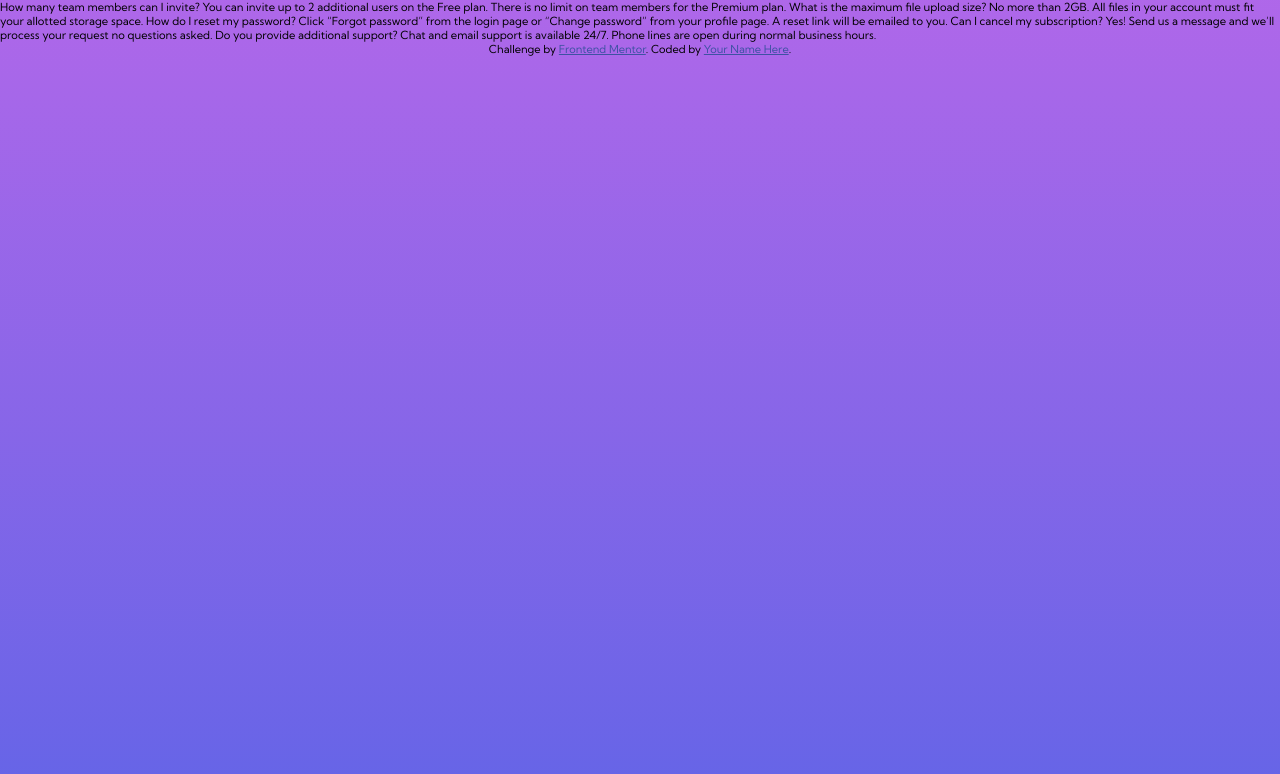
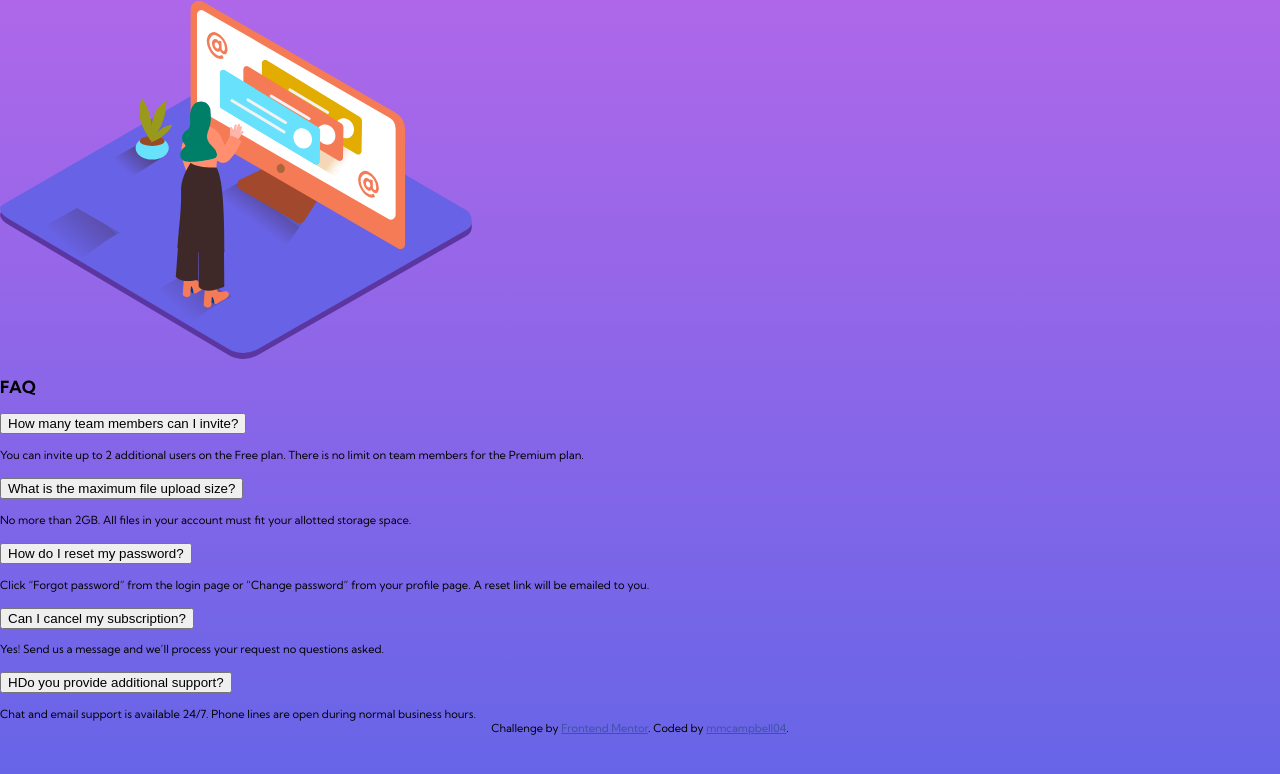
Before and after one commit to mmcampbell04/FeM-Accordian, a plain HTML site: page index.html in a window 1280 px wide. Drawn offline with Linux system fonts and the light colour scheme.

Commit message:
basic markup of card img and text

```diff
--- a/index.html
+++ b/index.html
@@ -12,30 +12,85 @@
 
   <title>Frontend Mentor | FAQ Accordion Card</title>
 
-
-
 </head>
 <body>
-  How many team members can I invite?
-  You can invite up to 2 additional users on the Free plan. There is no limit on
-  team members for the Premium plan.
 
-  What is the maximum file upload size?
-  No more than 2GB. All files in your account must fit your allotted storage space.
-
-  How do I reset my password?
-  Click “Forgot password” from the login page or “Change password” from your profile page.
-  A reset link will be emailed to you.
-
-  Can I cancel my subscription?
-  Yes! Send us a message and we’ll process your request no questions asked.
-
-  Do you provide additional support?
-  Chat and email support is available 24/7. Phone lines are open during normal business hours.
+  <section class="card">
+    <div class="card-image">
+      <img class="desktop-img" src="./images/illustration-woman-online-desktop.svg" alt="woman online">
+    </div>
+    <div class="card-text">
+      <h1>FAQ</h1>
+      <!-- ACCORDIAN  -->
+      <div class="accordian-wrapper">
+        <!-- FIRST ITEM -->
+        <div class="accordian-item">
+          <h2 class="header">
+            <button class="accordian-btn">How many team members can I invite?
+            </button>
+          </h2>
+          <div class="accordian-collapse">
+            <div class="accordian-body">
+              You can invite up to 2 additional users on the Free plan. There is no limit on
+              team members for the Premium plan.
+            </div>
+          </div>
+        </div>
+        <!-- SECOND ITEM -->
+        <div class="accordian-item">
+          <h2 class="header">
+            <button class="accordian-btn">What is the maximum file upload size?
+            </button>
+          </h2>
+          <div class="accordian-collapse">
+            <div class="accordian-body">
+              No more than 2GB. All files in your account must fit your allotted storage space.
+            </div>
+          </div>
+        </div>
+        <!-- THIRD ITEM -->
+        <div class="accordian-item">
+          <h2 class="header">
+            <button class="accordian-btn">How do I reset my password?
+            </button>
+          </h2>
+          <div class="accordian-collapse">
+            <div class="accordian-body">
+              Click “Forgot password” from the login page or “Change password” from your profile page. A reset link will be emailed to you.
+            </div>
+          </div>
+        </div>
+        <!-- FOURTH ITEM -->
+        <div class="accordian-item">
+          <h2 class="header">
+            <button class="accordian-btn">Can I cancel my subscription?
+            </button>
+          </h2>
+          <div class="accordian-collapse">
+            <div class="accordian-body">
+              Yes! Send us a message and we’ll process your request no questions asked.
+            </div>
+          </div>
+        </div>
+        <!-- FIFTH ITEM -->
+        <div class="accordian-item">
+          <h2 class="header">
+            <button class="accordian-btn">HDo you provide additional support?
+            </button>
+          </h2>
+          <div class="accordian-collapse">
+            <div class="accordian-body">
+              Chat and email support is available 24/7. Phone lines are open during normal business hours.
+            </div>
+          </div>
+        </div>
+      </div>
+    </div>
+  </section>
 
   <div class="attribution">
     Challenge by <a href="https://www.frontendmentor.io?ref=challenge" target="_blank">Frontend Mentor</a>.
-    Coded by <a href="#">Your Name Here</a>.
+    Coded by <a href="#">mmcampbell04</a>.
   </div>
 </body>
 </html>
```
